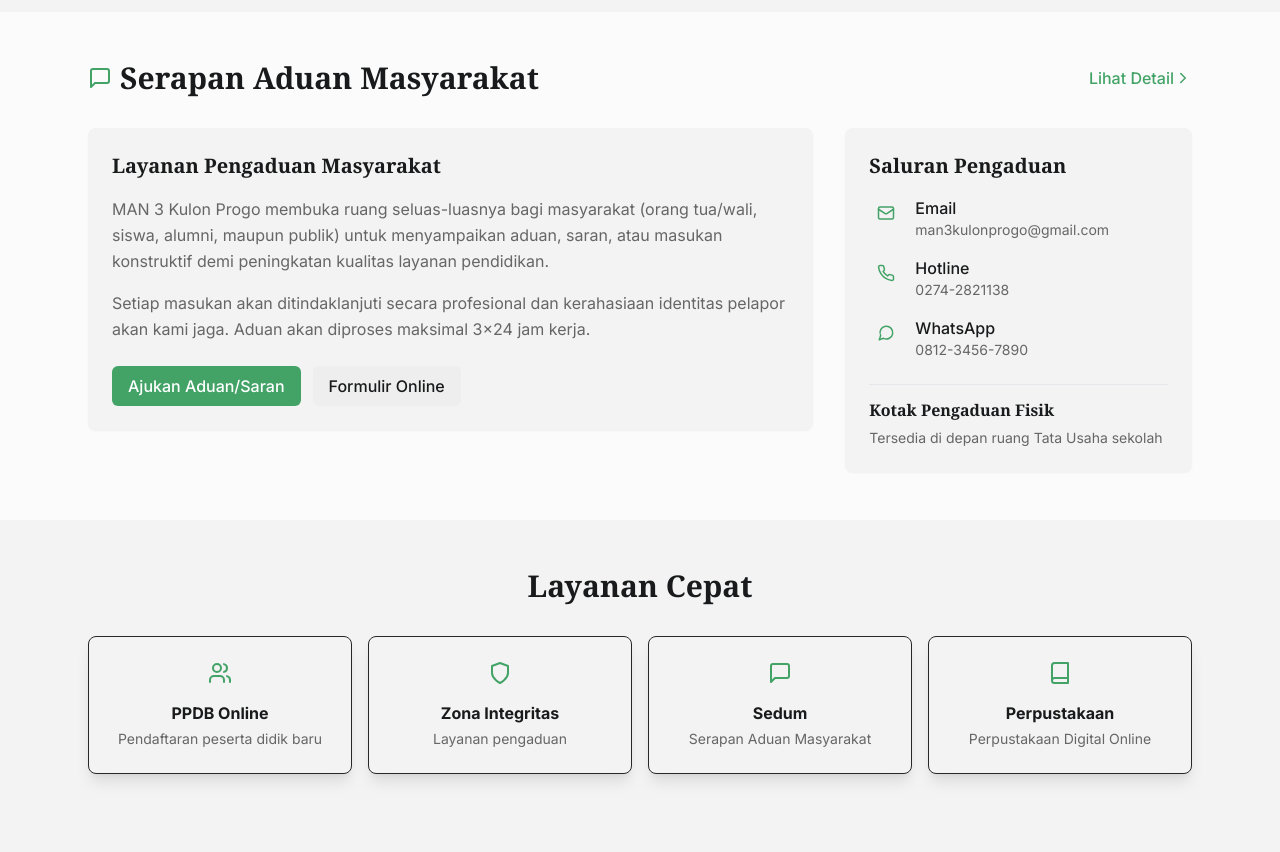
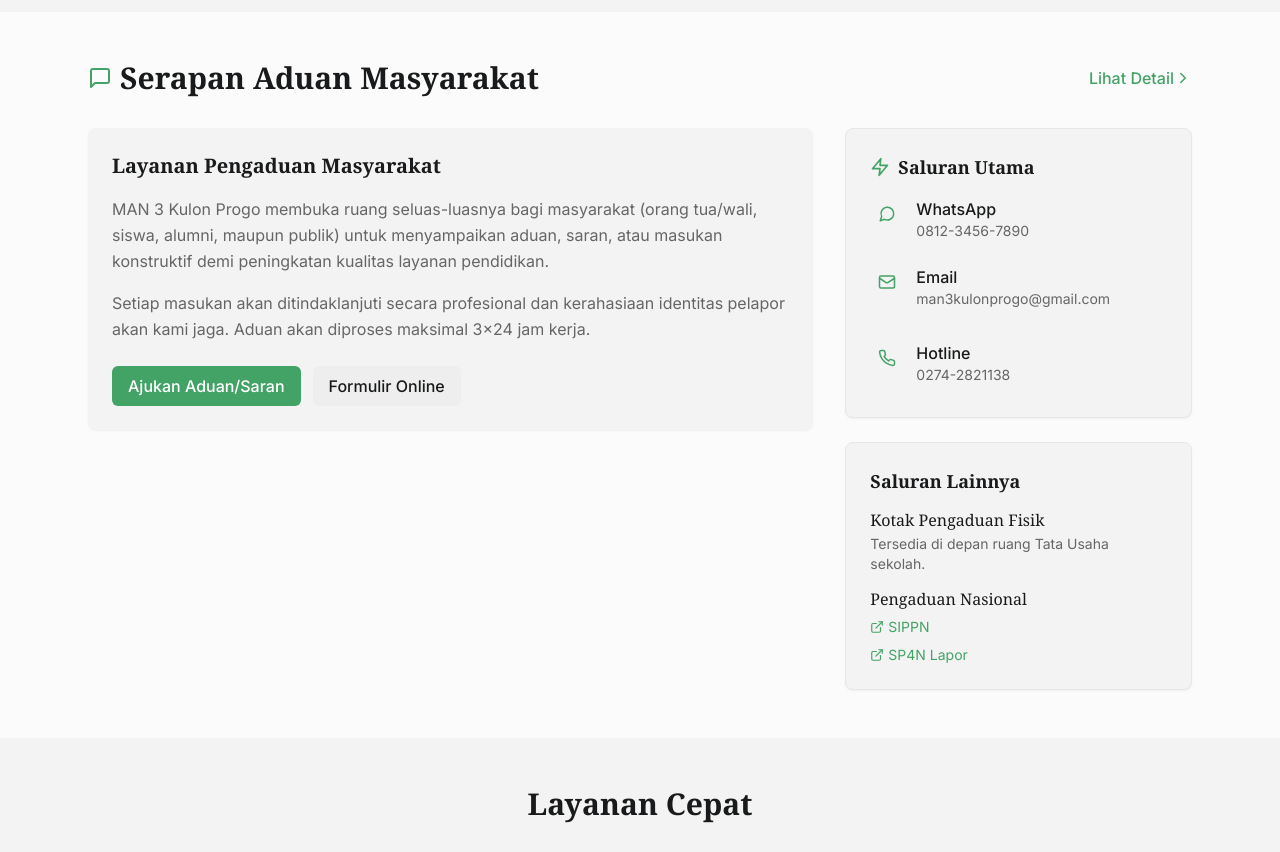
Before and after one commit to daffaya/Man-3-Kulon-Progo, a React (Vite) app in the folder frontend/: page / in a window 1280 px wide. Shown: the part 3520-4372 px from the top of the page. Built offline with nearby package versions, Linux system fonts and the light colour scheme; no server answers.

Commit message:
feat: add SIPPN and SP4N Lapor links to the SEDUM section

```diff
--- a/frontend/src/pages/HomePage.tsx
+++ b/frontend/src/pages/HomePage.tsx
@@ -20,6 +20,8 @@ import {
   Mail,
   Phone,
   MessageCircle,
+  ExternalLink,
+  Zap,
 } from "lucide-react";
 import Layout from "../components/layout/Layout";
 import ArticleCard from "../components/article/ArticleCard";
@@ -463,7 +465,7 @@ const HomePage: React.FC = () => {
                     Ajukan Aduan/Saran
                   </Link>
                   <a
-                    href="https://forms.gle/CONTOHLINK"
+                    href="https://forms.gle/HmxhgcbJvt8XB5P2A"
                     target="_blank"
                     rel="noopener noreferrer"
                     className="btn btn-secondary"
@@ -475,15 +477,50 @@ const HomePage: React.FC = () => {
             </div>
 
             {/* Right Column - Contact Options */}
-            <div>
-              <div className="bg-semibackground p-6 rounded-lg shadow-sm h-full">
-                <h3 className="text-xl font-bold mb-4 text-foreground">
-                  Saluran Pengaduan
+            <div className="space-y-6">
+              {/* --- Card 1: Primary Channels --- */}
+              <div className="bg-semibackground p-6 rounded-lg shadow-sm border border-border/50 hover:shadow-md transition-shadow">
+                <h3 className="text-lg font-bold mb-4 text-foreground flex items-center">
+                  <Zap
+                    size={20}
+                    className="mr-2 text-accent"
+                    aria-hidden="true"
+                  />
+                  Saluran Utama
                 </h3>
-                <ul className="space-y-4">
-                  <li className="flex items-start">
-                    <div className="bg-accent/10 p-2 rounded-full mr-3">
-                      <Mail className="text-accent" size={18} />
+                <address className="not-italic space-y-4">
+                  <a
+                    href="https://wa.me/6281234567890"
+                    target="_blank"
+                    rel="noopener noreferrer"
+                    className="flex items-start group hover:bg-accent/5 p-2 -m-2 rounded transition-colors"
+                    aria-label="Hubungi via WhatsApp ke 0812-3456-7890"
+                  >
+                    <div className="bg-accent/10 p-2 rounded-full mr-3 flex-shrink-0">
+                      <MessageCircle
+                        className="text-accent"
+                        size={18}
+                        aria-hidden="true"
+                      />
+                    </div>
+                    <div>
+                      <span className="font-medium text-foreground">
+                        WhatsApp
+                      </span>
+                      <p className="text-sm text-secondary">0812-3456-7890</p>
+                    </div>
+                  </a>
+                  <a
+                    href="mailto:man3kulonprogo@gmail.com"
+                    className="flex items-start group hover:bg-accent/5 p-2 -m-2 rounded transition-colors"
+                    aria-label="Kirim email ke man3kulonprogo@gmail.com"
+                  >
+                    <div className="bg-accent/10 p-2 rounded-full mr-3 flex-shrink-0">
+                      <Mail
+                        className="text-accent"
+                        size={18}
+                        aria-hidden="true"
+                      />
                     </div>
                     <div>
                       <span className="font-medium text-foreground">Email</span>
@@ -491,10 +528,18 @@ const HomePage: React.FC = () => {
                         man3kulonprogo@gmail.com
                       </p>
                     </div>
-                  </li>
-                  <li className="flex items-start">
-                    <div className="bg-accent/10 p-2 rounded-full mr-3">
-                      <Phone className="text-accent" size={18} />
+                  </a>
+                  <a
+                    href="tel:02742821138"
+                    className="flex items-start group hover:bg-accent/5 p-2 -m-2 rounded transition-colors"
+                    aria-label="Telepon ke 0274-2821138"
+                  >
+                    <div className="bg-accent/10 p-2 rounded-full mr-3 flex-shrink-0">
+                      <Phone
+                        className="text-accent"
+                        size={18}
+                        aria-hidden="true"
+                      />
                     </div>
                     <div>
                       <span className="font-medium text-foreground">
@@ -502,27 +547,61 @@ const HomePage: React.FC = () => {
                       </span>
                       <p className="text-sm text-secondary">0274-2821138</p>
                     </div>
-                  </li>
-                  <li className="flex items-start">
-                    <div className="bg-accent/10 p-2 rounded-full mr-3">
-                      <MessageCircle className="text-accent" size={18} />
-                    </div>
-                    <div>
-                      <span className="font-medium text-foreground">
-                        WhatsApp
-                      </span>
-                      <p className="text-sm text-secondary">0812-3456-7890</p>
-                    </div>
-                  </li>
-                </ul>
+                  </a>
+                </address>
+              </div>
 
-                <div className="mt-6 pt-4 border-t border-border">
-                  <h4 className="font-bold mb-2 text-foreground">
-                    Kotak Pengaduan Fisik
-                  </h4>
-                  <p className="text-sm text-secondary">
-                    Tersedia di depan ruang Tata Usaha sekolah
-                  </p>
+              {/* --- Card 2: Other Channels --- */}
+              <div className="bg-semibackground p-6 rounded-lg shadow-sm border border-border/50">
+                <h3 className="text-lg font-bold mb-4 text-foreground">
+                  Saluran Lainnya
+                </h3>
+                <div className="space-y-4">
+                  <div>
+                    <h4 className="font-medium text-foreground mb-1">
+                      Kotak Pengaduan Fisik
+                    </h4>
+                    <p className="text-sm text-secondary">
+                      Tersedia di depan ruang Tata Usaha sekolah.
+                    </p>
+                  </div>
+                  <div>
+                    <h4 className="font-medium text-foreground mb-2">
+                      Pengaduan Nasional
+                    </h4>
+                    <ul className="space-y-2">
+                      <li>
+                        <a
+                          href="https://sippn.menpan.go.id/"
+                          target="_blank"
+                          rel="noopener noreferrer"
+                          className="text-sm text-accent hover:underline flex items-center transition-colors"
+                        >
+                          <ExternalLink
+                            size={14}
+                            className="mr-1"
+                            aria-hidden="true"
+                          />
+                          SIPPN
+                        </a>
+                      </li>
+                      <li>
+                        <a
+                          href="https://lapor.go.id/"
+                          target="_blank"
+                          rel="noopener noreferrer"
+                          className="text-sm text-accent hover:underline flex items-center transition-colors"
+                        >
+                          <ExternalLink
+                            size={14}
+                            className="mr-1"
+                            aria-hidden="true"
+                          />
+                          SP4N Lapor
+                        </a>
+                      </li>
+                    </ul>
+                  </div>
                 </div>
               </div>
             </div>
```
